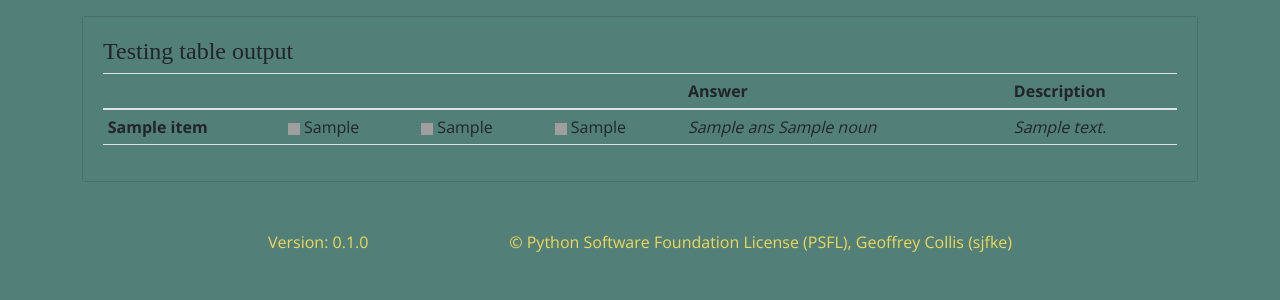
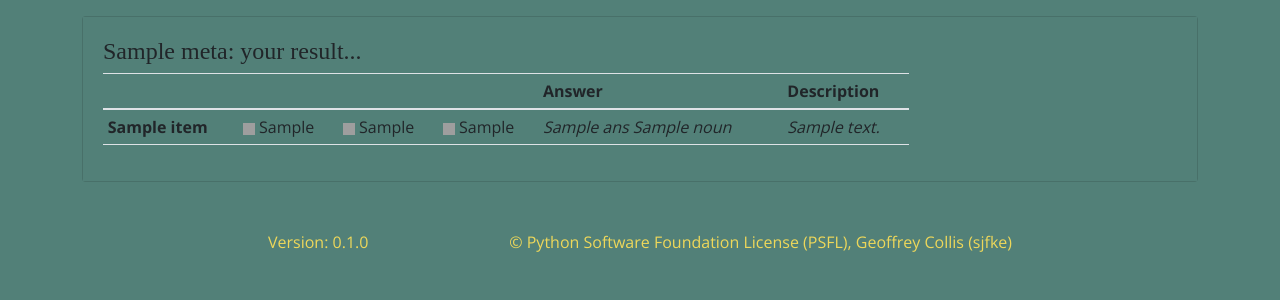
Before and after one commit to sjfke/flask-play, a Flask app: template templates/nouns-table-result.html in a window 1280 px wide. Shown: the part 58-358 px from the top of the page. Run offline with Flask 2, Linux system fonts and the light colour scheme; the template is opened without the code that fills it: most values are stand-ins (such as "Sample title", 1, 10 or a date in 2020); some libraries are stand-ins or nearby versions; some web fonts are replaced; grey boxes are pictures that could not be loaded.

Commit message:
update table sizing, title, fix check2-circle text for Opt2, Opt3

```diff
--- a/templates/nouns-table-result.html
+++ b/templates/nouns-table-result.html
@@ -1,14 +1,16 @@
 {% extends "base.html" %}
 {% block title %}Testing table output{% endblock %}
 {% block head %} {{ super() }} {% endblock %}
-{% block card_title %}<h4>Testing table output</h4>{% endblock %}
+{% block card_title %}<h4>{{ meta_data.name }}: your result...</h4>{% endblock %}
 {% block card_body %}
 <!-- https://bootstrap.themes.guide/hootstrap/ -->
 <!-- https://getbootstrap.com/docs/5.2/content/tables/ -->
+<!-- https://getbootstrap.com/docs/5.2/utilities/sizing/ -->
+<!-- https://getbootstrap.com/docs/5.2/utilities/position/ -->
 <!-- https://icons.getbootstrap.com/ -->
 
 <div class="table-responsive">
-    <table class="table table-sm table-hover">
+    <table class="w-75 table table-sm table-hover">
         <thead>
         <tr>
             <th scope="col"></th>
@@ -42,7 +44,7 @@
                 <td>
                     {% if item.Correct is eq 'y' and item.Opt2 is eq item.Ans %}
                     <img src="{{ url_for('static', filename='bootstrap-icons/check2-circle.svg') }}" alt="Check2Circle"
-                         width="12" height="12">&nbsp;{{ item.Opt1 }}
+                         width="12" height="12">&nbsp;{{ item.Opt2 }}
                     {% elif item.Opt2 is eq item.Choice %}
                     <img src="{{ url_for('static', filename='bootstrap-icons/circle-fill.svg') }}" alt="CircleFill"
                          width="12" height="12">&nbsp;{{ item.Opt2 }}
@@ -54,7 +56,7 @@
                 <td>
                     {% if item.Correct is eq 'y' and item.Opt3 is eq item.Ans %}
                     <img src="{{ url_for('static', filename='bootstrap-icons/check2-circle.svg') }}" alt="Check2Circle"
-                         width="12" height="12">&nbsp;{{ item.Opt1 }}
+                         width="12" height="12">&nbsp;{{ item.Opt3 }}
                     {% elif item.Opt3 is eq item.Choice %}
                     <img src="{{ url_for('static', filename='bootstrap-icons/circle-fill.svg') }}" alt="CircleFill"
                          width="12" height="12">&nbsp;{{ item.Opt3 }}
```
